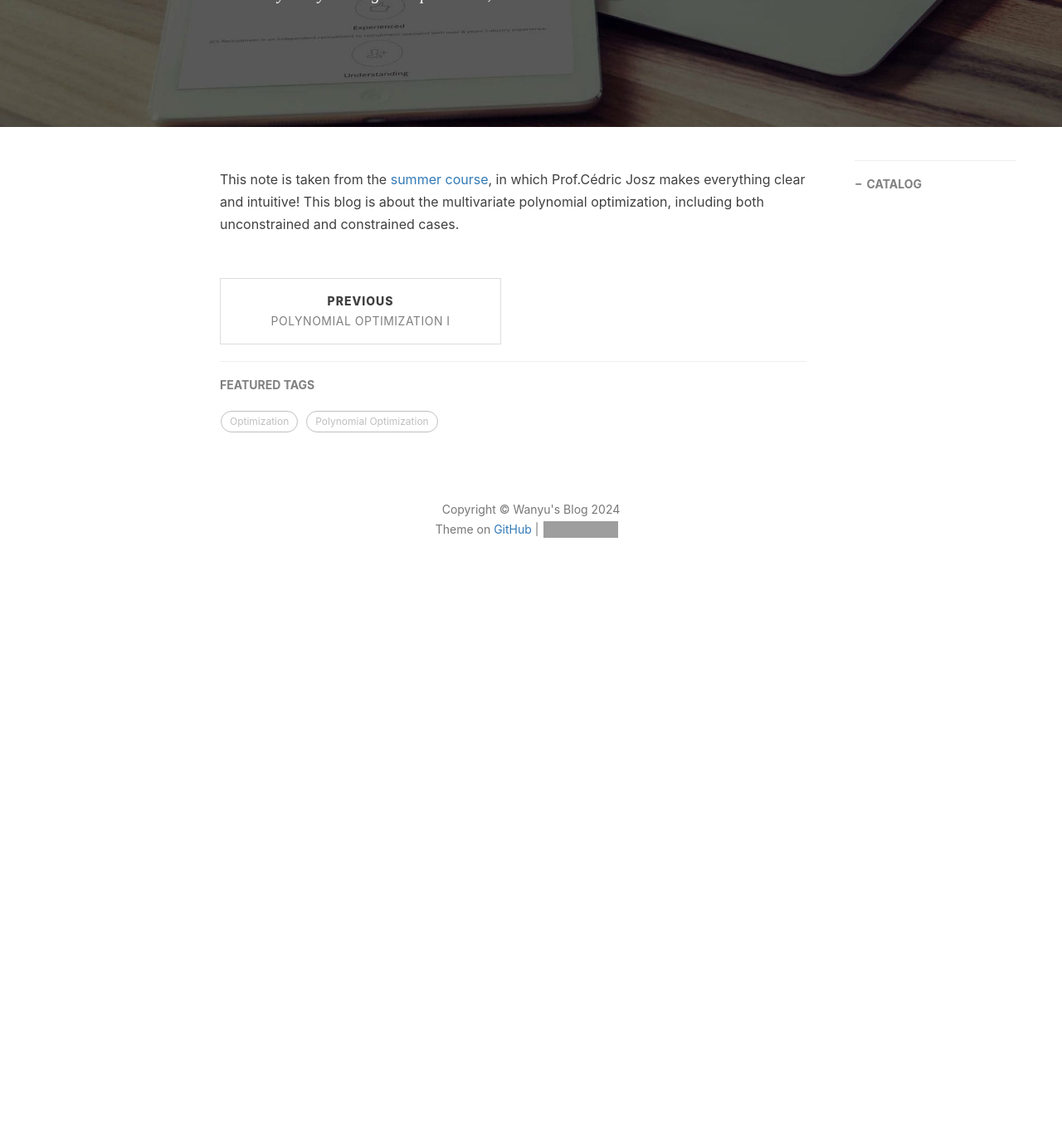
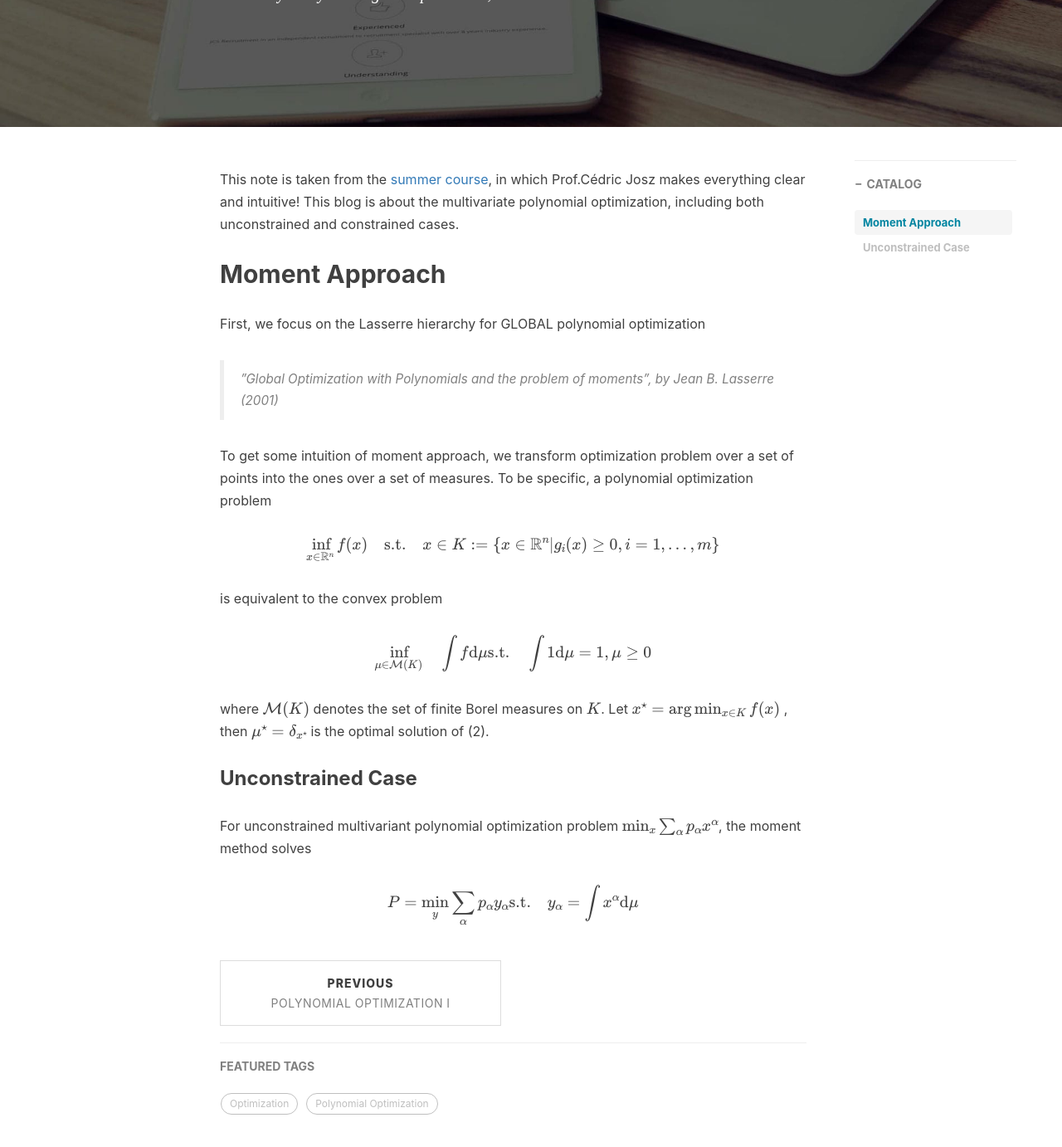
Before and after one commit to zwyhahaha/zwyhahaha.github.io, a Jekyll site: the page built from _posts/2024-09-04-Polynomial-Optimization-II.md, in a window 1280 px wide and 1400 px high, scrolled down 370 px. Shown: the top 1382 px of the window at 83% size. Built offline with Jekyll 4.4.1, drawn with Linux system fonts in a browser that asks for light colours; nearby versions of some CDN libraries; formulas are drawn with MathJax 3; comment, search, counter and statistics services are not loaded; before the commit the page ends 1112 px from its top, so only the background shows below that; grey boxes are pictures that could not be loaded.

Commit message:
post-update-0904

```diff
--- a/_posts/2024-09-04-Polynomial-Optimization-II.md
+++ b/_posts/2024-09-04-Polynomial-Optimization-II.md
@@ -15,3 +15,38 @@ tags:
 
 
 This note is taken from the [summer course](https://sites.google.com/site/cedricjosz/home/introduction-to-polynomial-optimization), in which Prof.Cédric Josz makes everything clear and intuitive! This blog is about the multivariate polynomial optimization, including both unconstrained and constrained cases.
+
+## Moment Approach
+
+First, we focus on the Lasserre hierarchy for GLOBAL polynomial optimization
+
+> ”Global Optimization with Polynomials and the problem of moments”, by Jean B. Lasserre (2001)
+
+To get some intuition of moment approach, we transform optimization problem over a set of points into the ones over a set of measures. To be specific, a polynomial optimization problem
+
+
+$$
+\inf_{x \in \mathbb{R}^n} f(x) \quad \text{s.t.} \quad x\in K:=\{x \in \mathbb{R}^n|g_i(x) \geq 0, i=1,...,m\}
+$$
+
+
+is equivalent to the convex problem
+
+
+$$
+\inf_{\mu \in \mathcal M(K)}\quad \int f \text{d} \mu\\
+\text{s.t.} \quad \int 1 \text{d} \mu =1 ,\mu \geq 0
+$$
+
+
+where $\mathcal M(K)$ denotes the set of finite Borel measures on $K$. Let $x^{\star}=\arg\min_{x\in K} f(x)$ , then $\mu^{\star}=\delta_{x^{\star}}$ is the optimal solution of (2).
+
+### Unconstrained Case
+
+For unconstrained multivariant polynomial optimization problem $\min_x \sum_{\alpha} p_{\alpha} x^{\alpha}$, the moment method solves
+
+
+$$
+P=\min_y \sum_{\alpha} p_{\alpha} y_{\alpha}\\
+\text{s.t.}\quad y_{\alpha}=\int x^{\alpha} \text{d} \mu
+$$
```
